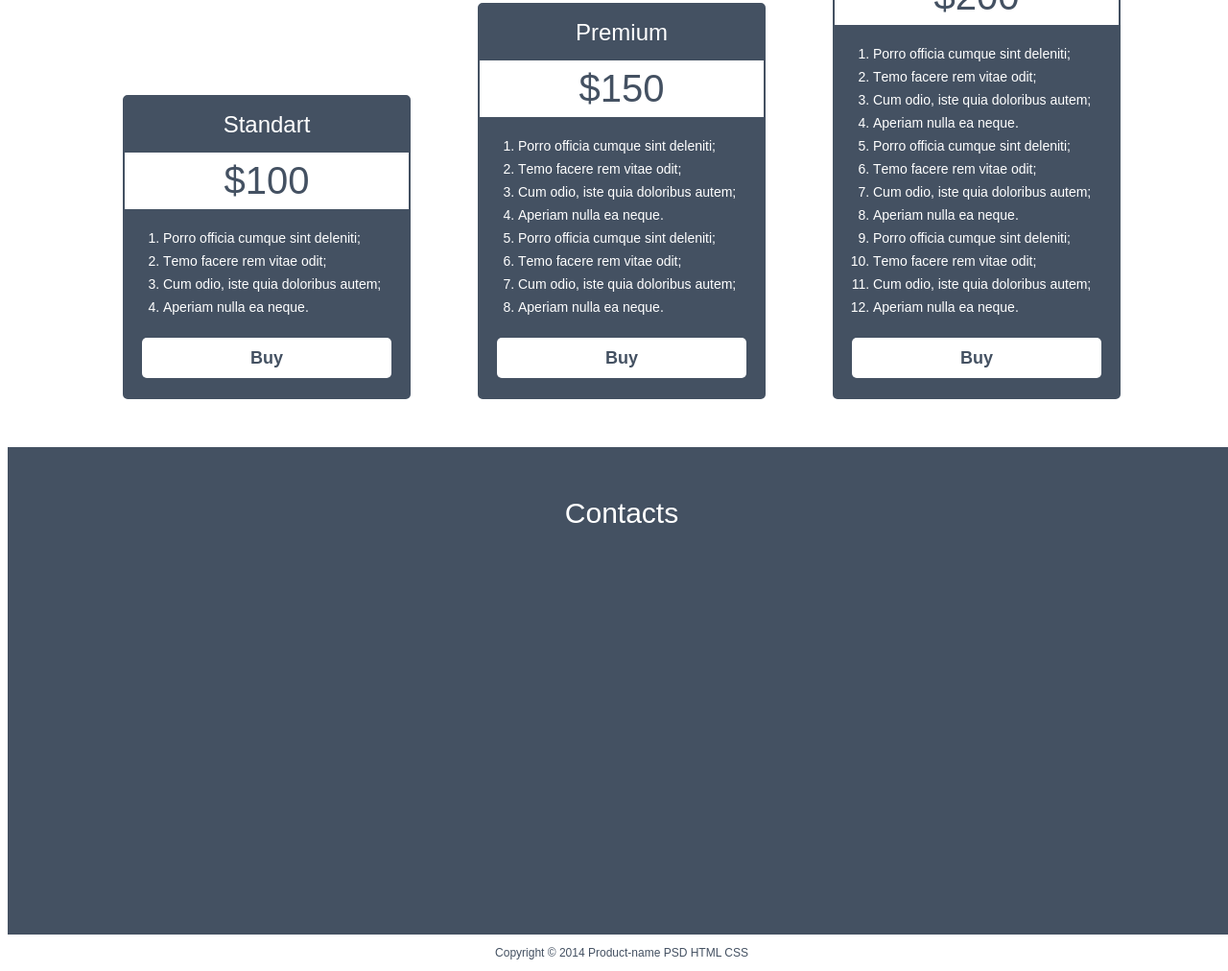
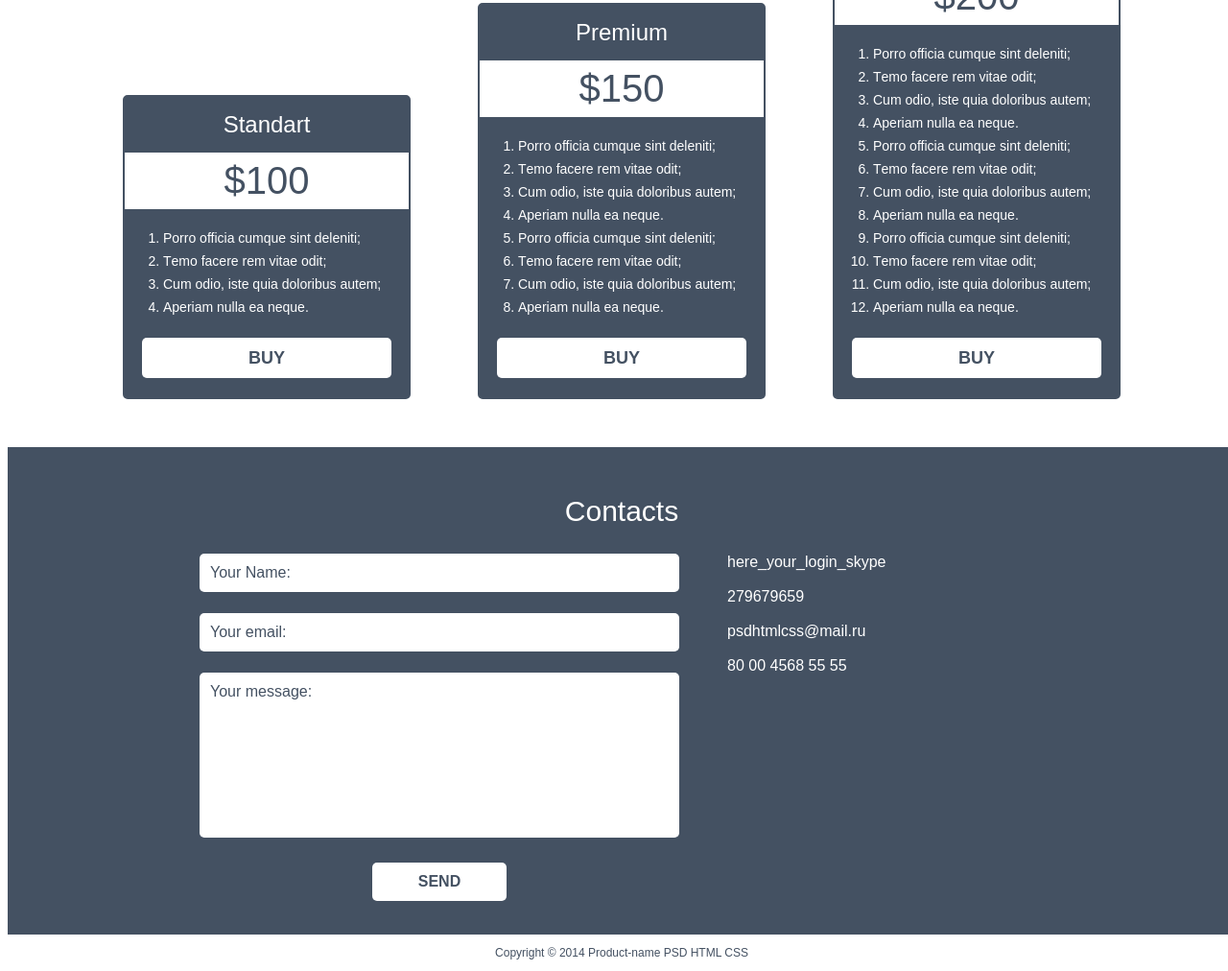
Before and after one commit to AnastassiyaStar/HTML5_CSS3, a plain HTML site: page index.html in a window 1280 px wide. Shown: the part 2267-3279 px from the top of the page at 96% size. Drawn offline with Linux system fonts and the light colour scheme.

Commit message:
Homework 4

```diff
--- a/css/style.css
+++ b/css/style.css
@@ -337,6 +337,7 @@
     display: block;
     margin: 0 auto;
     outline: 1px solid transparent;
+    text-transform: uppercase;
 }
 .buy-button:hover{
     background-color: #445162;
@@ -353,6 +354,7 @@
 .contacts {
     background-color: #445162;
     min-height: 508px;
+    padding: 50px;
 }
 .contacts-h2{
     text-align: center;
@@ -360,7 +362,101 @@
     font-size: 30px;
     font-weight: 400;
     margin: 0 0 27px 0;
-    padding: 52px 0 0 0;
+}
+.contacts-form{
+    width: 500px;
+    margin: 0 50px 0 150px;
+    float: left;
+}
+.form-name{
+    outline: none;
+    padding: 10px;
+    margin: 0 0 22px 0;
+    border: 1px solid transparent;
+    border-radius: 5px;
+    text-transform: capitalize;
+    width: 100%;
+    height: 40px;
+    color: #445162;
+    background-color: #ffffff;
+}
+.form-name::placeholder{
+    color: #445162;
+    font-size: 16px;
+    font-weight: 400;
+}
+.form-name:focus{
+    border: 1px solid #ccc;
+}
+.form-email{
+    outline: none;
+    padding: 10px;
+    margin: 0 0 22px 0;
+    border: 1px solid transparent;
+    border-radius: 5px;
+    width: 100%;
+    height: 40px;
+    background-color: #ffffff;
+}
+.form-email::placeholder{
+    color: #445162;
+    font-size: 16px;
+    font-weight: 400;
+}
+.form-email:focus{
+    border: 1px solid #ccc;
+}
+.form-text{
+    width: 100%;
+    resize: none;
+    outline: none;
+    padding: 10px;
+    box-sizing: border-box;
+    margin: 0 0 22px 0;
+    border: 1px solid transparent;
+    border-radius: 5px;
+    background-color: #ffffff;
+}
+.form-text::placeholder{
+    color: #445162;
+    font-size: 16px;
+    font-weight: 400;
+}
+.form-text:focus{
+    border: 1px solid #ccc;
+}
+.form-button{
+    width: 140px;
+    display: block;
+    margin: 0 auto;
+    padding: 10px 0 10px 0;
+    text-transform: uppercase;
+    background-color: #ffffff;
+    color: #445162;
+    font-size: 16px;
+    font-weight: 700;
+    border-radius: 5px;
+    border: 1px solid transparent;
+}
+.form-button:hover{
+    cursor: pointer;
+    color: #fff;
+    border: 1px solid #fff;
+    background-color: #445162;
+}
+.form-button:active{
+    border: 1px solid transparent;
+    outline: none;
+    background-color: #ffffff;
+    color: #445162;
+}
+.contacts-links-list{
+    list-style-type: none;
+    color: #ffffff;
+    font-size: 16px;
+}
+.contacts-links-list li{
+    margin: 0 0 18px 0;
 }
 /*End ofSection Contacts*/
 /*Footer*/
--- a/index.html
+++ b/index.html
@@ -192,9 +192,20 @@
     <footer class="footer">
         <section class="contacts">
             <h2 class="contacts-h2">Contacts</h2>
-            <div class="contacts-form">
+                <form action="#" method="post" class="contacts-form">
+                    <input type="text" class="form-name" id="contacts-name" name="contacts-name" placeholder="Your name:">
+                    <input type="text" class="form-email" id="contacts-email" name="contacts-email" placeholder="Your email:">
+                    <textarea class="form-text" rows="10" cols="50" id="contacts-text" name="contacts-text" placeholder="Your message:"></textarea>
+                    <input type="submit" class="form-button" value="Send">
+                </form>
+            <div class="contacts-links">
+               <ul class="contacts-links-list">
+                   <li>here_your_login_skype</li>
+                   <li>279679659</li>
+                   <li>psdhtmlcss@mail.ru</li>
+                   <li>80 00 4568 55 55</li>
+               </ul>
             </div>
-            <div class="contacts-links"></div>
         </section>
         <p>Copyright &copy 2014 Product-name PSD HTML CSS</p>
     </footer>
```
